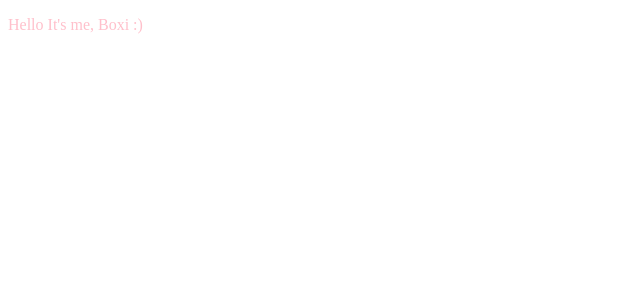
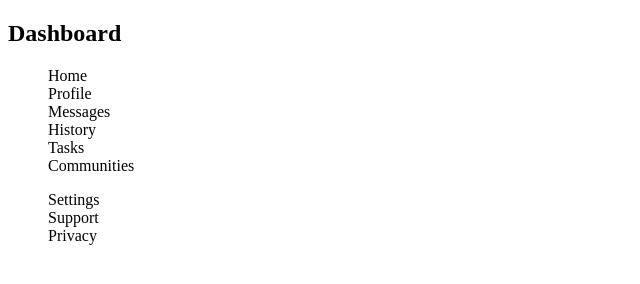
Before and after one commit to Umbelth94/AdminDashboard, a plain HTML site: page index.html in a window 1280 px wide. Shown: the whole page, without its empty margins (0-640 px from the left). Drawn offline with Linux system fonts and the light colour scheme.

Commit message:
More Style

```diff
--- a/index.html
+++ b/index.html
@@ -8,6 +8,28 @@
     <link rel="stylesheet" href="style.css">
 </head>
 <body>
-    <p>Hello It's me, Boxi :)</p>
+    <div id="header">
+
+    </div>
+    <div id="sidebar">
+        <div id="primary-links">
+            <h2>Dashboard</h2>
+            <ul>
+                <li>Home</li>
+                <li>Profile</li>
+                <li>Messages</li>
+                <li>History</li>
+                <li>Tasks</li>
+                <li>Communities</li>
+            </ul>
+        </div>
+        <div id="secondary-links">
+            <ul>
+                <li>Settings</li>
+                <li>Support</li>
+                <li>Privacy</li>
+            </ul>
+        </div>
+    </div>
 </body>
 </html>
--- a/style.css
+++ b/style.css
@@ -1,3 +1,3 @@
-p{
-    color:pink;
+ul{
+    list-style:none;
 }
```
